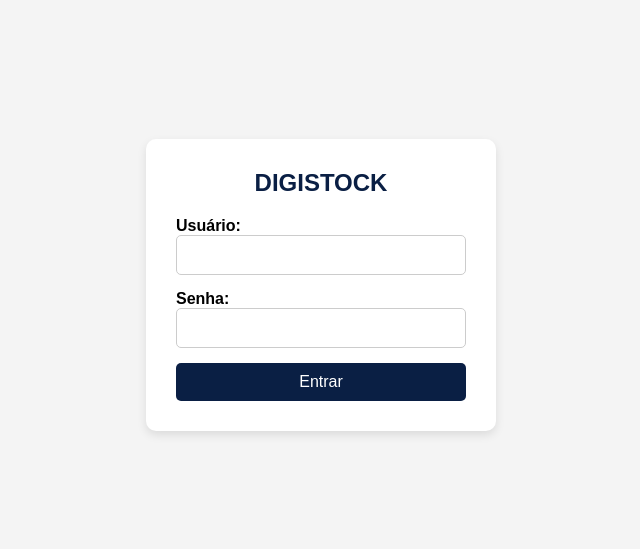
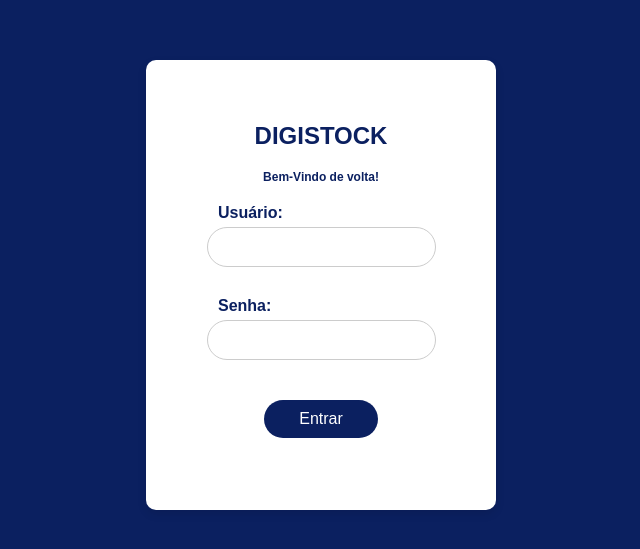
Before and after one commit to thiago-rb/Digistock, a plain HTML site: page index.html in a window 1280 px wide. Shown: the part 115-664 px from the top of the page, without its empty margins (319-959 px from the left). Drawn offline with Linux system fonts and the light colour scheme.

Commit message:
Estilo e proporções da tela de login refeitas

```diff
--- a/script.js
+++ b/ScriptLogin.js
@@ -3,7 +3,7 @@ document.addEventListener("DOMContentLoaded", function () {
 
     // Verifica se o usuário já está logado
     if (sessionStorage.getItem("logado") === "true" && window.location.pathname.includes("index.html")) {
-        window.location.href = "Tela.html";
+        window.location.href = "TelaCadForn.html";
     }
 
     if (loginForm) {
@@ -16,7 +16,7 @@ document.addEventListener("DOMContentLoaded", function () {
             if (username === "admin" && password === "12345") {
                 alert("Login bem-sucedido!");
                 sessionStorage.setItem("logado", "true");
-                window.location.href = "Tela.html";
+                window.location.href = "TelaCadForn.html";
             } else {
                 document.getElementById("error-message").style.display = "block";
             }
@@ -25,7 +25,7 @@ document.addEventListener("DOMContentLoaded", function () {
 });
 
 // Verifica login antes de abrir Tela.html
-if (window.location.pathname.includes("Tela.html")) {
+if (window.location.pathname.includes("TelaCadForn.html")) {
     if (sessionStorage.getItem("logado") !== "true") {
         alert("Você precisa fazer login primeiro!");
         window.location.href = "index.html";
--- a/index.html
+++ b/index.html
@@ -9,6 +9,7 @@
 <body>
     <div class="login-container">
         <h2>DIGISTOCK</h2>
+        <h3>Bem-Vindo de volta!</h3>
         <form id="login-form">
             <div class="input-group">
                 <label for="username">Usuário:</label>
@@ -22,6 +23,6 @@
         </form>
         <p id="error-message" style="color:red; display:none;">Usuário ou senha inválidos</p>
     </div>
-    <script src="script.js"></script>
+    <script src="ScriptLogin.js"></script>
 </body>
 </html>
--- a/styles.css
+++ b/styles.css
@@ -7,7 +7,7 @@
 }
 
 body {
-    background-color: #f4f4f4;
+    background-color:#0B2060;
     display: flex;
     justify-content: center;
     align-items: center;
@@ -24,41 +24,62 @@ body {
     text-align: center;
     width: 100%;
     max-width: 350px;
+    height: 450px;
+    display: flex;
+    flex-direction: column;
+    align-items: center;
+    justify-content: center;
 }
 
 h2 {
     margin-bottom: 20px;
-    color: #0a1f44;
+    color: #0B2060;
+}
+
+h3{
+    margin-bottom: 3ch;
+    color: #0B2060;
+    font-size: 12px;
 }
 
 .input-group {
     margin-bottom: 15px;
     text-align: left;
+    width: 100%;
+    display: flex;
+    flex-direction: column;
+    align-items: center;
 }
 
 label {
     font-weight: bold;
     display: block;
+    color: #0B2060;
+    margin-bottom: 5px;
+    text-align: left;
+    width: 90%;
 }
 
 input {
     width: 100%;
     padding: 10px;
     border: 1px solid #ccc;
-    border-radius: 5px;
+    border-radius: 22px;
     font-size: 16px;
+    margin-bottom: 15px;
 }
 
 button {
-    width: 100%;
+    width: 50%;
     padding: 10px;
-    background-color: #0a1f44;
+    background-color: #0B2060;
     color: white;
     border: none;
-    border-radius: 5px;
+    border-radius: 22px;
     cursor: pointer;
     font-size: 16px;
     transition: background 0.3s;
+    margin: 10px;
 }
 
 button:hover {
```
Also changed, not shown: TelaCadForn.html (renamed from Tela.html, +1 -1 lines).
